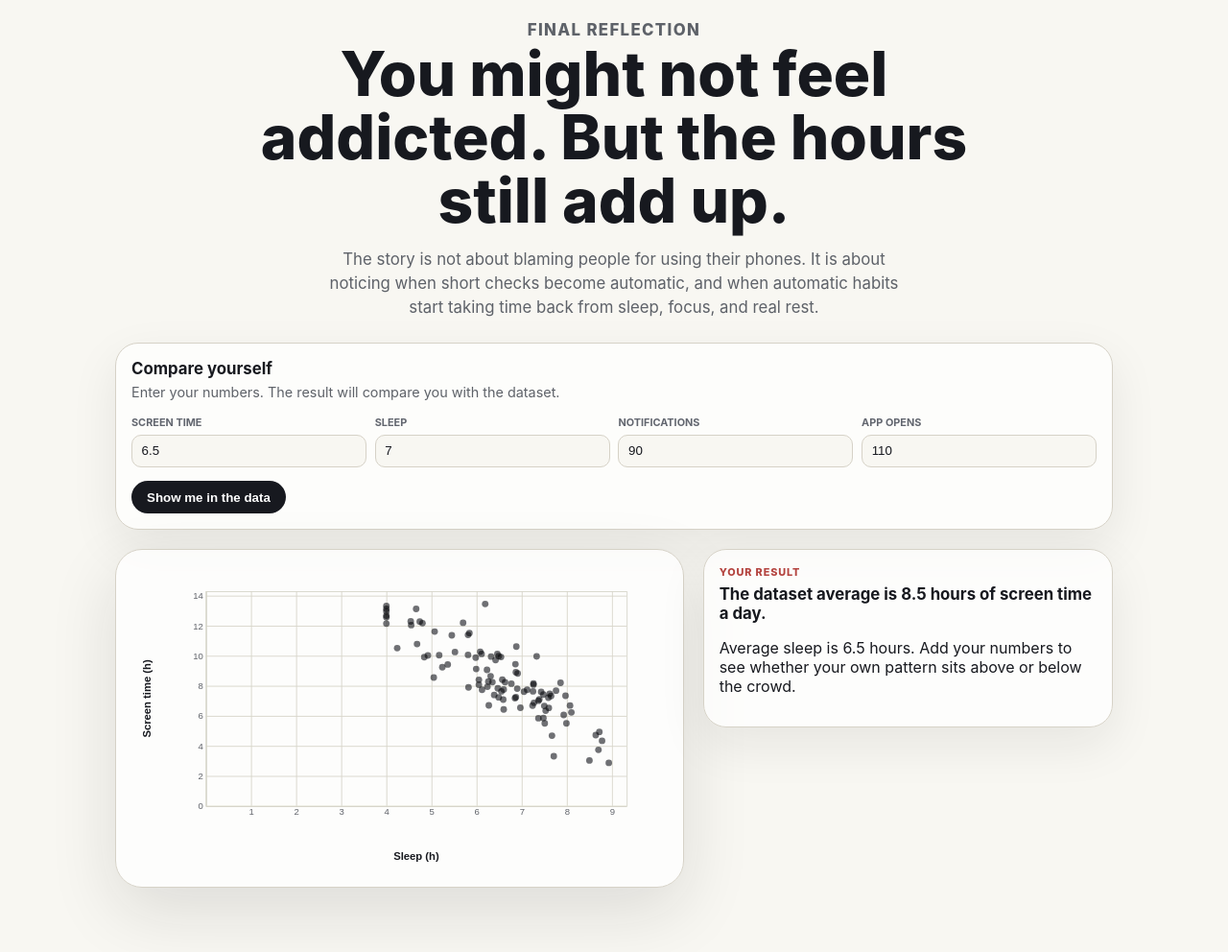
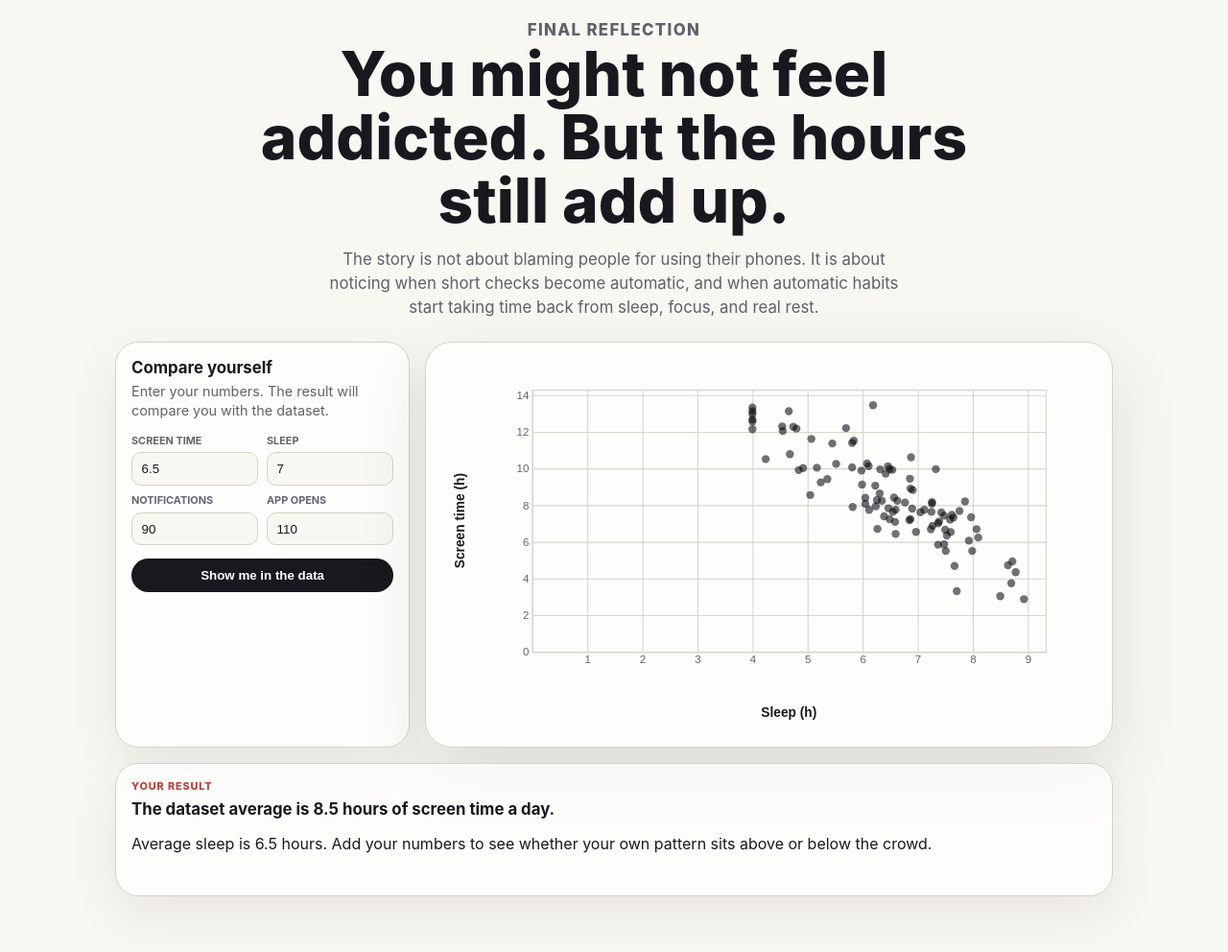
Before and after one commit to MaximPollak/DataVisualisationApp, a website built with Vite: page index.html in a window 1280 px wide. Shown: the part 1677-2669 px from the top of the page at 96% size. Built offline with nearby package versions, Linux system fonts and the light colour scheme.

Commit message:
Update layout of the final reflection section

```diff
--- a/index.html
+++ b/index.html
@@ -67,8 +67,10 @@
               The story is not about blaming people for using their phones. It is about noticing when short checks become automatic, and when automatic habits start taking time back from sleep, focus, and real rest.
             </p>
           </div>
+        </div>
 
-          <form class="compare-form" id="compare-form">
+        <div class="ending-result">
+          <form class="compare-form compare-form--stacked" id="compare-form">
             <h3>Compare yourself</h3>
             <p>Enter your numbers. The result will compare you with the dataset.</p>
             <div class="compare-grid">
@@ -91,11 +93,10 @@
             </div>
             <button type="submit">Show me in the data</button>
           </form>
-        </div>
 
-        <div class="ending-result">
           <div class="ending-chart" id="ending-chart"></div>
-          <section class="reflection-card" id="reflection-card" aria-live="polite">
+
+          <section class="reflection-card reflection-card--stacked" id="reflection-card" aria-live="polite">
             <p class="reflection-label">Your result</p>
             <h3 id="reflection-title">Add your numbers to compare yourself.</h3>
             <p id="reflection-copy">Your result will show how your screen time compares with the dataset average.</p>
--- a/src/styles.css
+++ b/src/styles.css
@@ -312,18 +312,32 @@ body.story-started {
 
 .ending-result {
   display: grid;
-  grid-template-columns: minmax(420px, 1fr) minmax(320px, 0.72fr);
-  gap: 1.2rem;
-  align-items: start;
-  margin-top: 1.2rem;
+  grid-template-columns: minmax(280px, 0.6fr) minmax(0, 1.4fr);
+  grid-template-areas:
+    "form chart"
+    "result result";
+  gap: 1rem;
+  align-items: stretch;
+  margin-top: 1.4rem;
+}
+
+.compare-form--stacked {
+  grid-area: form;
+  min-height: 100%;
 }
 
 .ending-chart {
+  grid-area: chart;
+  min-height: 420px;
   padding: 1rem;
   border: 1px solid #d6d2c7;
   border-radius: 28px;
   background: rgba(255, 255, 255, 0.78);
   box-shadow: 0 24px 70px rgba(28, 28, 24, 0.12);
+}
+
+.reflection-card--stacked {
+  grid-area: result;
 }
 
 .ending-chart svg {
@@ -338,6 +352,14 @@ body.story-started {
   border-radius: 24px;
   background: rgba(255, 255, 255, 0.72);
   box-shadow: 0 18px 50px rgba(28, 28, 24, 0.08);
+}
+
+.compare-form--stacked,
+.reflection-card--stacked {
+  height: 100%;
+  display: flex;
+  flex-direction: column;
+  justify-content: flex-start;
 }
 
 .compare-form h3,
@@ -357,7 +379,7 @@ body.story-started {
 
 .compare-grid {
   display: grid;
-  grid-template-columns: repeat(4, minmax(0, 1fr));
+  grid-template-columns: repeat(2, minmax(0, 1fr));
   gap: 0.55rem;
   margin: 0.85rem 0;
 }
@@ -389,11 +411,6 @@ body.story-started {
   color: #fff;
   font-weight: 800;
   cursor: pointer;
-}
-
-.reflection-card {
-  position: sticky;
-  top: 1rem;
 }
 
 .reflection-label {
```
